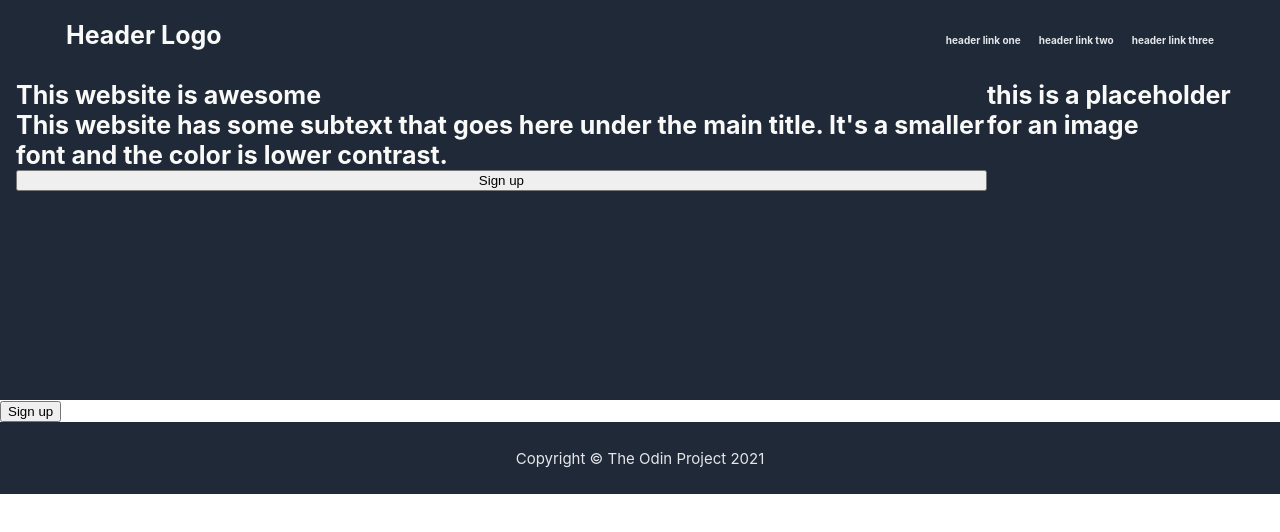
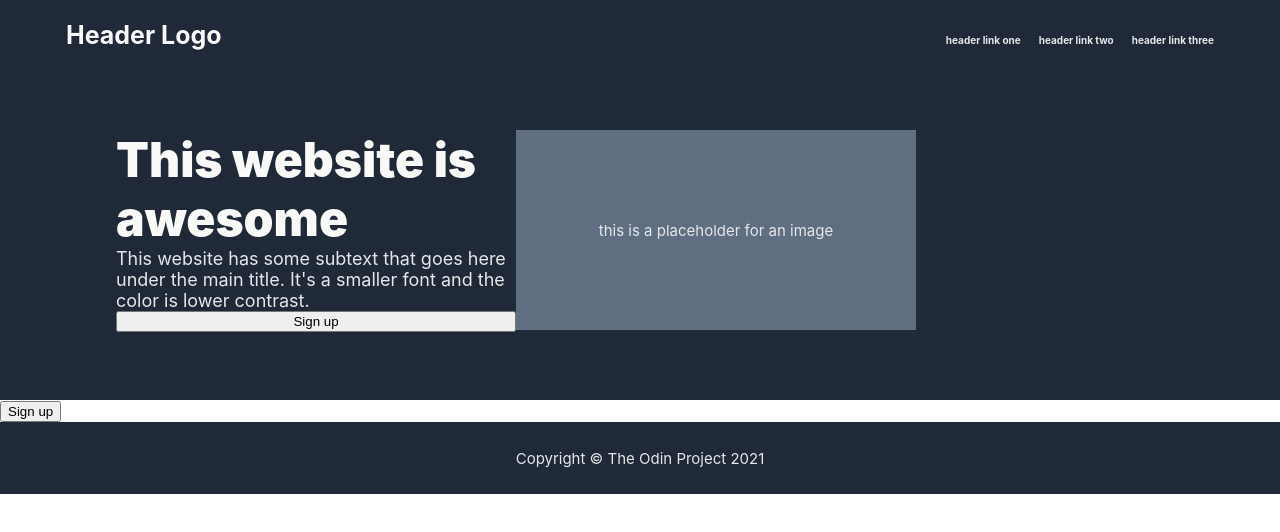
Before and after one commit to restlessbraap/odin-landing-page, a plain HTML site: page index.html in a window 1280 px wide. Drawn offline with Linux system fonts and the light colour scheme.

Commit message:
Hero box sizes and rough font sizes

```diff
--- a/index.html
+++ b/index.html
@@ -23,7 +23,7 @@
         <div class="hero-container">
             <div class="hero-left">
                 <div class="main-title">This website is awesome</div>
-                <div class="subtext">This website has some subtext that goes here under the main title. It's a smaller font and the color is lower contrast.</div>
+                <div class="secondary-text">This website has some subtext that goes here under the main title. It's a smaller font and the color is lower contrast.</div>
                 <button class="sign-up">Sign up</button>
             </div>
             <div class="hero-right">
--- a/style.css
+++ b/style.css
@@ -63,12 +63,44 @@ ul {
 .hero-container {
     display: flex;
     flex-direction: row;
+    padding-right: 100px;
+    padding-left: 100px;
+    padding-top: 50px;
+    padding-bottom: 50px;
 }
+
 .hero-left {
     display: flex;
     flex-direction: column;
+    height: 200px;
+    width: 400px;
 }
 
+.hero-right {
+    display: flex;
+    height: 200px;
+    width: 400px;
+    background-color:#606e81;
+    font-size: 15px;
+    color: #E5E7EB;
+    font-weight: lighter;
+    justify-content: center;
+    align-items: center;
+}
+
+.main-title {
+    display: flex;
+    font-size: 48px;
+    color: #F9FAF8;
+    font-weight: bolder;
+}
+
+.secondary-text {
+    display: flex;
+    font-weight: lighter;
+    font-size: 18px;
+    color: #E5E7EB;
+}
 
   .footer {
     height: 72px;
```
